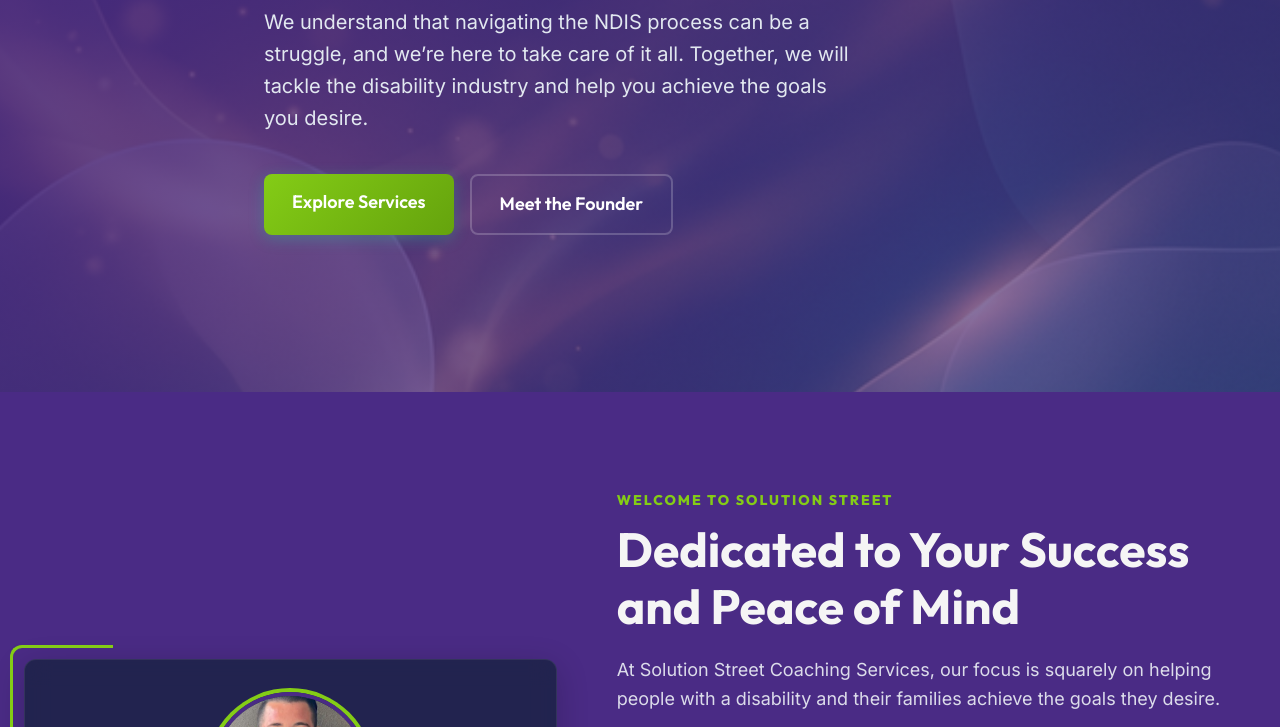
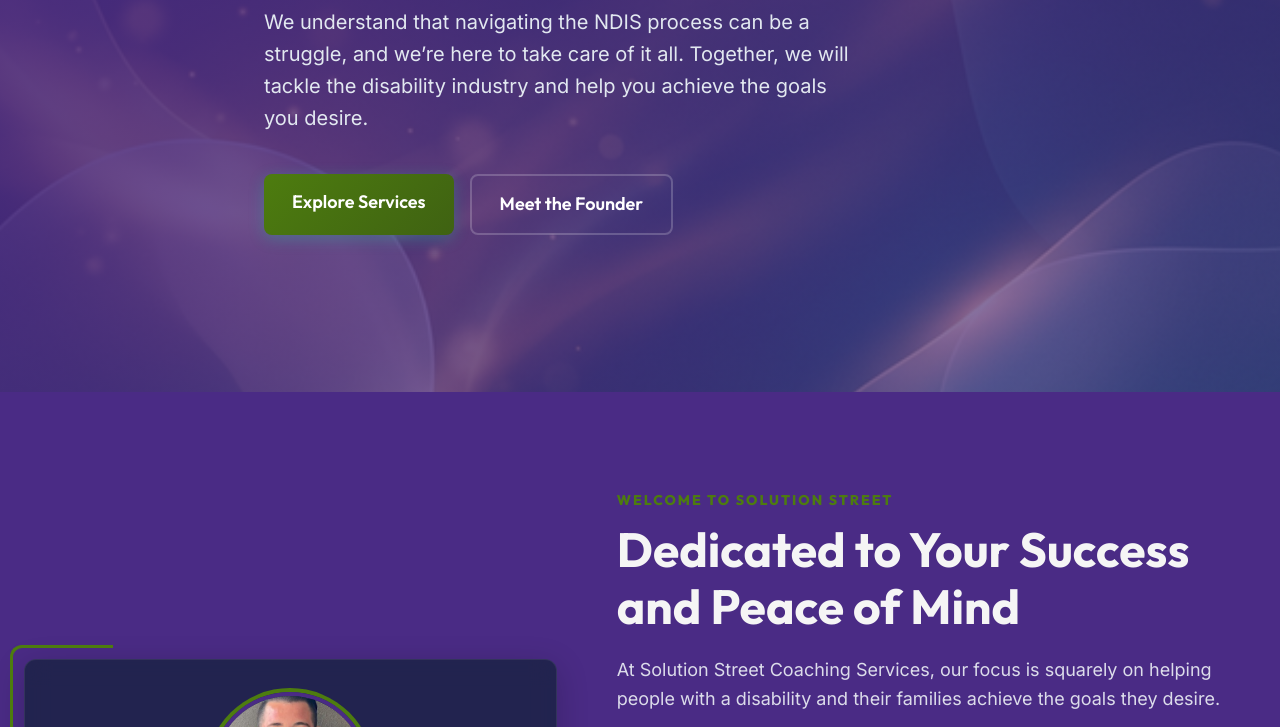
Before and after one commit to sebframpton/Solution-Street-Coaching, a website built with Vite: page index.html in a window 1280 px wide. Shown: the part 408-1135 px from the top of the page. Built offline with nearby package versions, Linux system fonts and the light colour scheme.

Commit message:
Update green to a darker, more muted shade

```diff
--- a/index.css
+++ b/index.css
@@ -4,10 +4,10 @@
   /* Deep purple background */
   --navy-light: #5d3b9e;
   --navy-lighter: #6e4bb8;
-  --teal: rgb(132, 204, 22);
-  /* Brighter lime green */
-  --teal-dark: rgb(101, 163, 13);
-  --teal-glow: rgba(132, 204, 22, 0.4);
+  --teal: #4d7c0f;
+  /* Darker green */
+  --teal-dark: #3f6212;
+  --teal-glow: rgba(77, 124, 15, 0.4);
   --white: #f5f5f5;
   --pure-white: #ffffff;
   --text-muted: #dcdcea;
@@ -597,7 +597,7 @@ ul {
   left: 0;
   width: 100%;
   height: 100%;
-  background: linear-gradient(135deg, var(--teal) 0%, rgb(101, 163, 13) 100%);
+  background: linear-gradient(135deg, var(--teal) 0%, #3f6212 100%);
   z-index: -1;
   opacity: 0.9;
 }
```
Also changed, not shown: Logo.jpg (added), transparent-logo.jpg (added).
